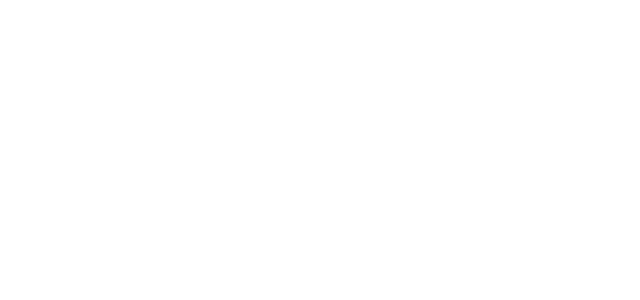
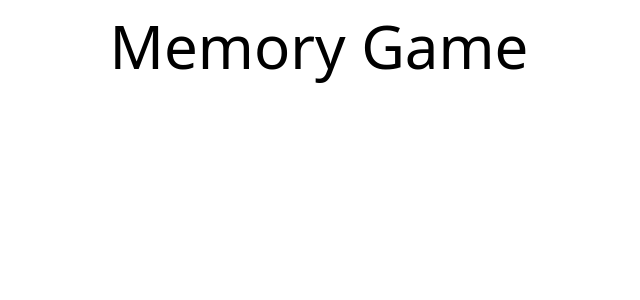
Before and after one commit to hassanbaryal/memory-game, a React app: page / in a window 1280 px wide. Shown: the top 300 px of the page, without its empty margins (321-961 px from the left). Built offline with nearby package versions, Linux system fonts and the light colour scheme.

Commit message:
Imported header component

```diff
--- a/src/components/App.jsx
+++ b/src/components/App.jsx
@@ -1,8 +1,10 @@
 import React from 'react';
+import Header from './header/Header';
 
 function App() {
   return (
     <div className="h-screen flex flex-col overflow-auto">
+      <Header />
     </div>
   );
 }
```
